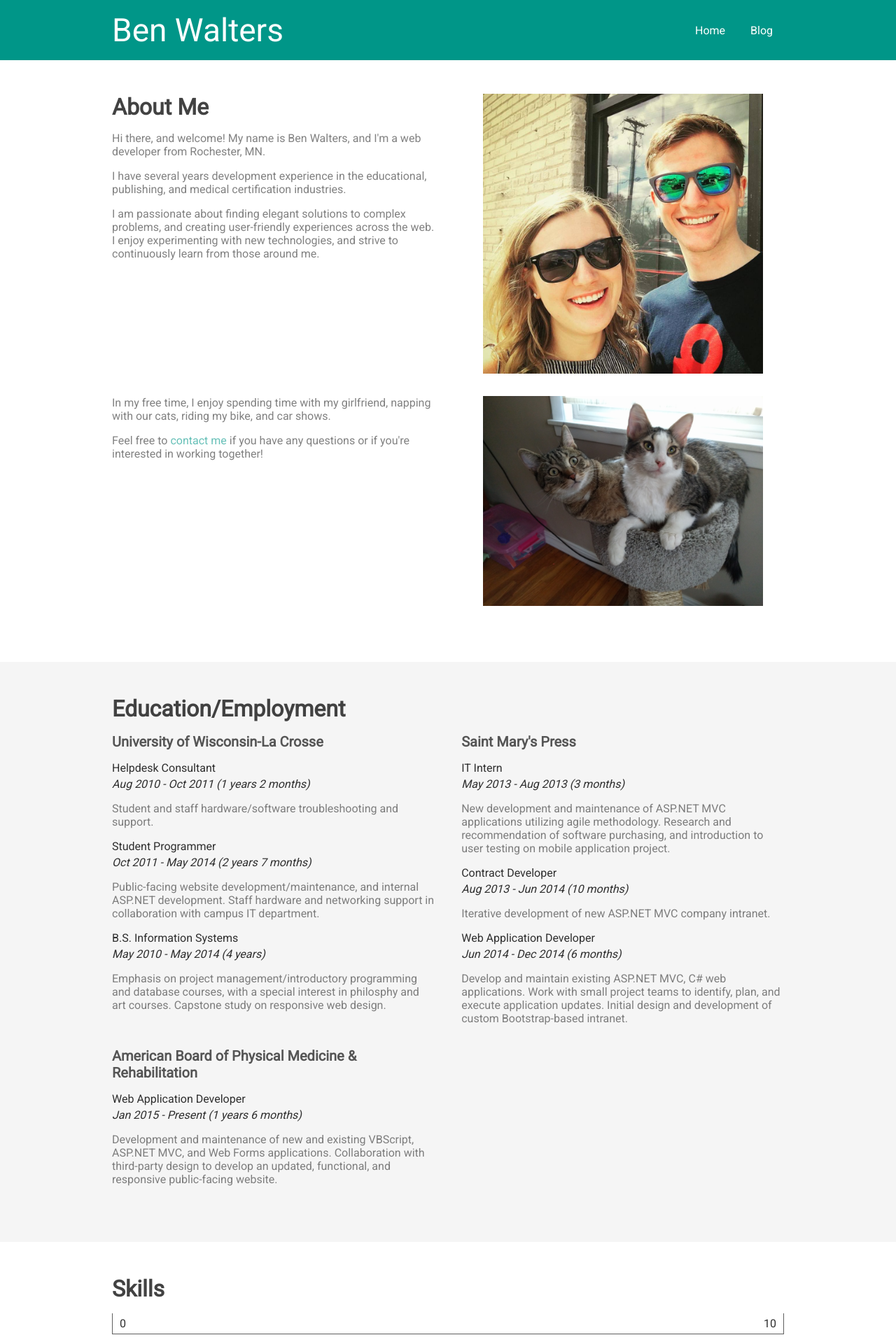
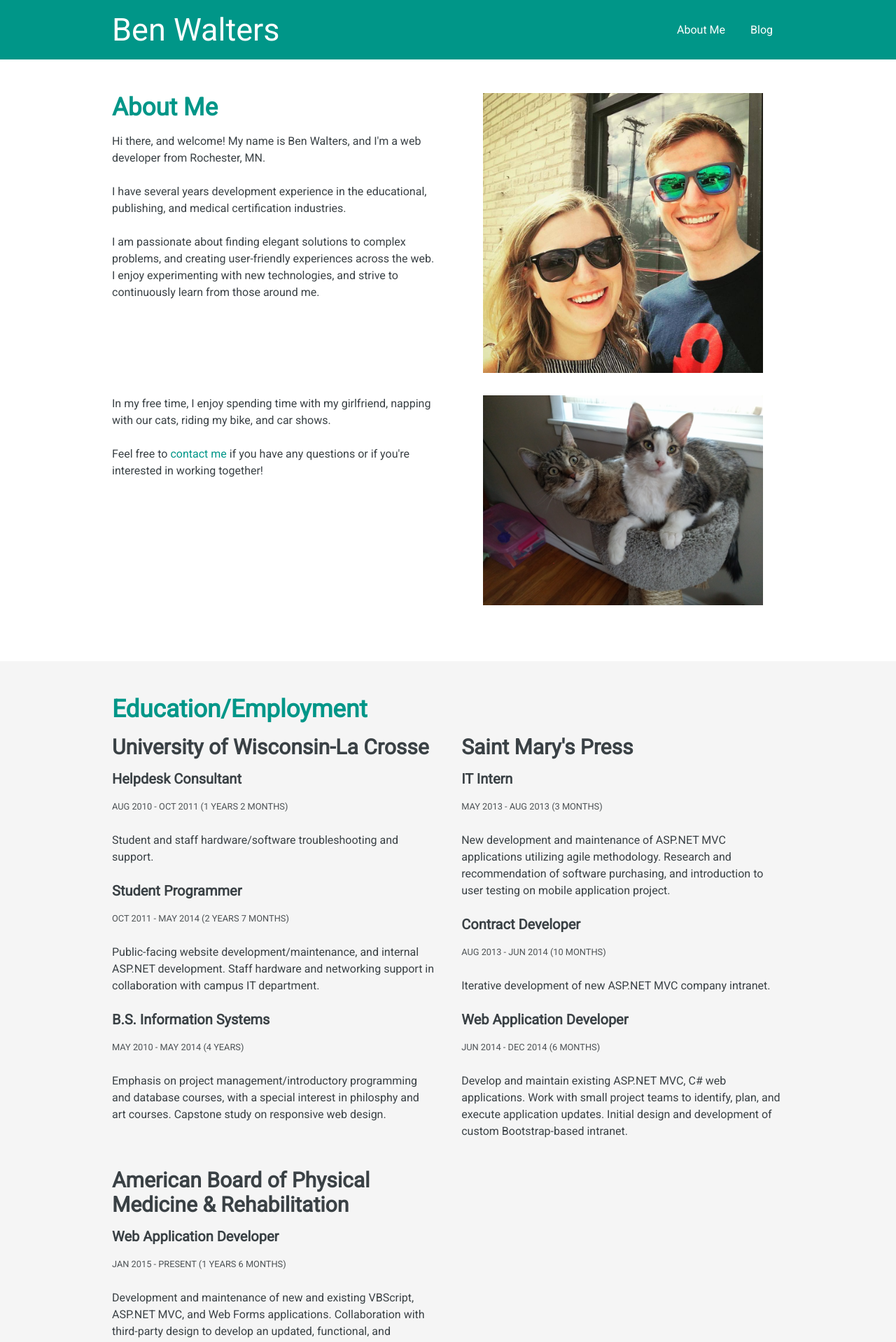
Before and after one commit to bendrick92/personal-website, a PHP site: page / in a window 1280 px wide. Shown: the top 1918 px of the page at 70% size. Run offline with PHP 8.4, Linux system fonts and the light colour scheme; some libraries are stand-ins or nearby versions; some web fonts are replaced.

Commit message:
Updated heading CSS, menu items, misc.

```diff
--- a/colors.css
+++ b/colors.css
@@ -1,11 +1,27 @@
 body {
-    color: #2E2E2E;
+    color: #3A4145;
+}
+p.subheading {
+    color: #4e5356;
+}
+h1, h2, h3 {
+    color: #009688;
+}
+h4, h5, h6 {
+    color: #3A4145;
+}
+code {
+    border-color: #E3EDF3;
+    background-color: #F7FAFB;
 }
 
 .teal {
     color: #ffffff;
     background-color: #009688;
 }
+    .teal h1 {
+        color: #ffffff;
+    }
 .dark-teal {
     color: #ffffff;
     background-color: #00695C;
--- a/home.html
+++ b/home.html
@@ -20,7 +20,7 @@
 				<div class="item flex-50">
 					<nav>
 						<ul>
-							<li><a href="http://www.bpwalters.com">Home</a></li>
+							<li><a href="http://bpwalters.com">About Me</a></li>
 							<li><a href="http://blog.bpwalters.com">Blog</a></li>
 						</ul>
 					</nav>
@@ -36,7 +36,7 @@
             <section id="intro">
                 <div class="container">
                     <div class="item flex-50">
-                        <h2>About Me</h2>
+                        <h3>About Me</h3>
                         <p>Hi there, and welcome!  My name is Ben Walters, and I'm a web developer from Rochester, MN.</p>
                         <p>I have several years development experience in the educational, publishing, and medical certification industries.</p>
                         <p>I am passionate about finding elegant solutions to complex problems, and creating user-friendly experiences across the web.  I enjoy experimenting with new technologies, and strive to continuously learn from those around me.</p>
@@ -55,61 +55,62 @@
             </section>
             <section id="history" class="light-grey">
                 <div class="container">
-                    <h2>Education/Employment</h2>
+                    <h3>Education/Employment</h3>
                     <div class="item flex-50">
-                        <h3>University of Wisconsin-La Crosse</h3>
+                        <h4>University of Wisconsin-La Crosse</h4>
                         <ul>
-                            <li>Helpdesk Consultant</li>
-                            <li class="dates">Aug 2010 - Oct 2011 <span class="timeframe"></span></li>
                             <li>
+                                <h5>Helpdesk Consultant</h5>
+                                <p class="subheading">Aug 2010 - Oct 2011 <span class="timeframe"></span></p>
                                 <p>Student and staff hardware/software troubleshooting and support.</p>
                             </li>
-							<li>Student Programmer</li>
-							<li class="dates">Oct 2011 - May 2014 <span class="timeframe"></span></li>
 							<li>
-								<p>Public-facing website development/maintenance, and internal ASP.NET development.  Staff hardware and networking support in collaboration with campus IT department.</p>
+                                <h5>Student Programmer</h5>
+							    <p class="subheading">Oct 2011 - May 2014 <span class="timeframe"></span></p>
+                                <p>Public-facing website development/maintenance, and internal ASP.NET development.  Staff hardware and networking support in collaboration with campus IT department.</p>
                             </li>
-                            <li>B.S. Information Systems</li>
-                            <li class="dates">May 2010 - May 2014 <span class="timeframe"></span></li>
                             <li>
+                                <h5>B.S. Information Systems</h5>
+                                <p class="subheading">May 2010 - May 2014 <span class="timeframe"></span></p>
                                 <p>Emphasis on project management/introductory programming and database courses, with a special interest in philosphy and art courses.  Capstone study on responsive web design.</p>
                             </li>
                         </ul>
                     </div>
                     <div class="item flex-50">
-                        <h3>Saint Mary's Press</h3>
+                        <h4>Saint Mary's Press</h4>
                         <ul>
-                            <li>IT Intern</li>
-                            <li class="dates">May 2013 - Aug 2013 <span class="timeframe"></span></li>
                             <li>
+                                <h5>IT Intern</h5>
+                                <p class="subheading">May 2013 - Aug 2013 <span class="timeframe"></span></p>
                                 <p>New development and maintenance of ASP.NET MVC applications utilizing agile methodology.  Research and recommendation of software purchasing, and introduction to user testing on mobile application project.</p>
                             </li>
-                            <li>Contract Developer</li>
-                            <li class="dates">Aug 2013 - Jun 2014 <span class="timeframe"></span></li>
                             <li>
+                                <h5>Contract Developer</h5>
+                                <p class="subheading">Aug 2013 - Jun 2014 <span class="timeframe"></span></p>
                                 <p>Iterative development of new ASP.NET MVC company intranet.</p>
                             </li>
-                            <li>Web Application Developer</li>
-                            <li class="dates">Jun 2014 - Dec 2014 <span class="timeframe"></span></li>
                             <li>
+                                <h5>Web Application Developer</h5>
+                                <p class="subheading">Jun 2014 - Dec 2014 <span class="timeframe"></span></p>
                                 <p>Develop and maintain existing ASP.NET MVC, C# web applications.  Work with small project teams to identify, plan, and execute application updates.  Initial design and development of custom Bootstrap-based intranet.</p>
                             </li>
                         </ul>
                     </div>
                     <div class="item flex-50">
-                        <h3>American Board of Physical Medicine & Rehabilitation</h3>
+                        <h4>American Board of Physical Medicine & Rehabilitation</h4>
                         <ul>
-                            <li>Web Application Developer</li>
-                            <li class="dates">Jan 2015 - Present <span class="timeframe"></span></li>
                             <li>
+                                <h5>Web Application Developer</h5>
+                                <p class="subheading">Jan 2015 - Present <span class="timeframe"></span></p>
                                 <p>Development and maintenance of new and existing VBScript, ASP.NET MVC, and Web Forms applications.  Collaboration with third-party design to develop an updated, functional, and responsive public-facing website.</p>
+                            </li>
                         </ul>
                     </div>
                 </div>
             </section>
             <section id="skills">
                 <div class="container">
-                    <h2>Skills</h2>
+                    <h3>Skills</h3>
                     <div class="item flex-100">
                         <ul>
                             <li class="percentage-key">
@@ -129,19 +130,19 @@
             </section>
             <section id="projects" class="light-grey">
                 <div class="container">
-                    <h2>Projects</h2>
+                    <h3>Projects</h3>
                     <div class="item flex-33">
-                        <h3>Ikea Run</h3>
+                        <h4>Ikea Run</h4>
                         <p>Check whether a package/container will fit in your car.  Built as an exercise in learning Backbone.js.</p>
                         <p><a href="http://www.ikearun.xyz">Learn more</a></p>
                     </div>
                     <div class="item flex-33">
-                        <h3>Salary Per Second</h3>
+                        <h4>Salary Per Second</h4>
                         <p>Caculate monthly, weekly, daily, etc. salary based on input annual salary.</p>
                         <p><a href="http://www.salarypersecond.xyz">Learn more</a></p>
                     </div>
                     <div class="item flex-33">
-                        <h3>obdPi</h3>
+                        <h4>obdPi</h4>
                         <p>Python 2.7 project designed to parse bluetooth OBD-II adapter data and output to a 16x2 character OLED display.</p>
                         <p><a href="https://github.com/bendrick92/obdPi">Learn more</a></p>
                     </div>
--- a/layout.css
+++ b/layout.css
@@ -4,7 +4,15 @@ ul {
 }
 p {
     margin-top: 0;
-    margin-bottom: 1rem;
+    margin-bottom: 1.5rem;
+    line-height: 1.5rem;
+}
+code {
+    max-width: 100%;
+    padding: 5px;
+    border: 1px solid;
+    border-radius: 3px;
+    display: inline-block;
 }
 
 /* Responsive Layout */
@@ -189,8 +197,8 @@ body {
     height: 20px;
     display: inline-block;
     position: absolute;
-    top: 2rem;
-    right: 2rem;
+    top: 2.3rem;
+    right: 2.3rem;
     flex: none;
     -ms-flex: none;
     -webkit-box-flex: none;
--- a/type.css
+++ b/type.css
@@ -26,27 +26,29 @@ h1, h2, h3, h4, h5, h6 {
     margin-bottom: 1rem;
 }
 h1 {
-    font-size: 46px;
-    opacity: 1.0;
+    font-size: 45px;
 }
 h2 {
-    font-size: 32px;
-    opacity: 0.9;
+    font-size: 40px;
 }
 h3 {
-    font-size: 20px;
-    opacity: 0.8;
+    font-size: 35px;
 }
 h4 {
-    font-size: 16px;
-    opacity: 0.7;
+    font-size: 30px;
 }
 h5 {
-    font-size: 12px;
-    opacity: 0.6;
+    font-size: 20px;
 }
 p {
-    opacity: 0.6;
+
+}
+    p.subheading {
+        font-size: .8em;
+        text-transform: uppercase;
+    }
+code {
+    word-wrap: break-word;
 }
 
 .social-icon a {
```
